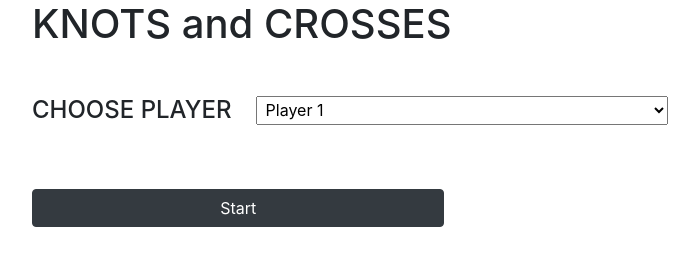
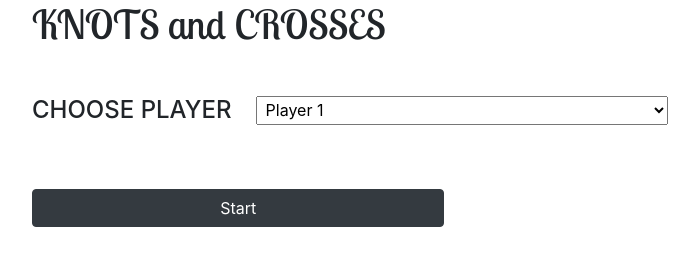
Before and after one commit to shivambansal0804/knots_crosses, a website: page public/index.html in a window 1280 px wide. Shown: the whole page, without its empty margins (16-715 px from the left). Drawn offline with nearby package versions, Linux system fonts and the light colour scheme; no server answers.

Commit message:
some changes

```diff
--- a/public/index.html
+++ b/public/index.html
@@ -6,6 +6,7 @@
     <meta http-equiv="X-UA-Compatible" content="ie=edge">
     <title>Document</title>
     <link rel="stylesheet" href="bootstrap.css">
+    <link href="https://fonts.googleapis.com/css?family=Lobster+Two" rel="stylesheet">
     <link rel="stylesheet" href="style.css">
     <script src="/socket.io/socket.io.js"></script>
     <script src="jquery.js"></script>
--- a/public/style.css
+++ b/public/style.css
@@ -1,3 +1,6 @@
+h1{
+    font-family: 'Lobster Two', cursive;
+}
 td{
     border: 5px solid  #0da192;
     height: 100px;
```
